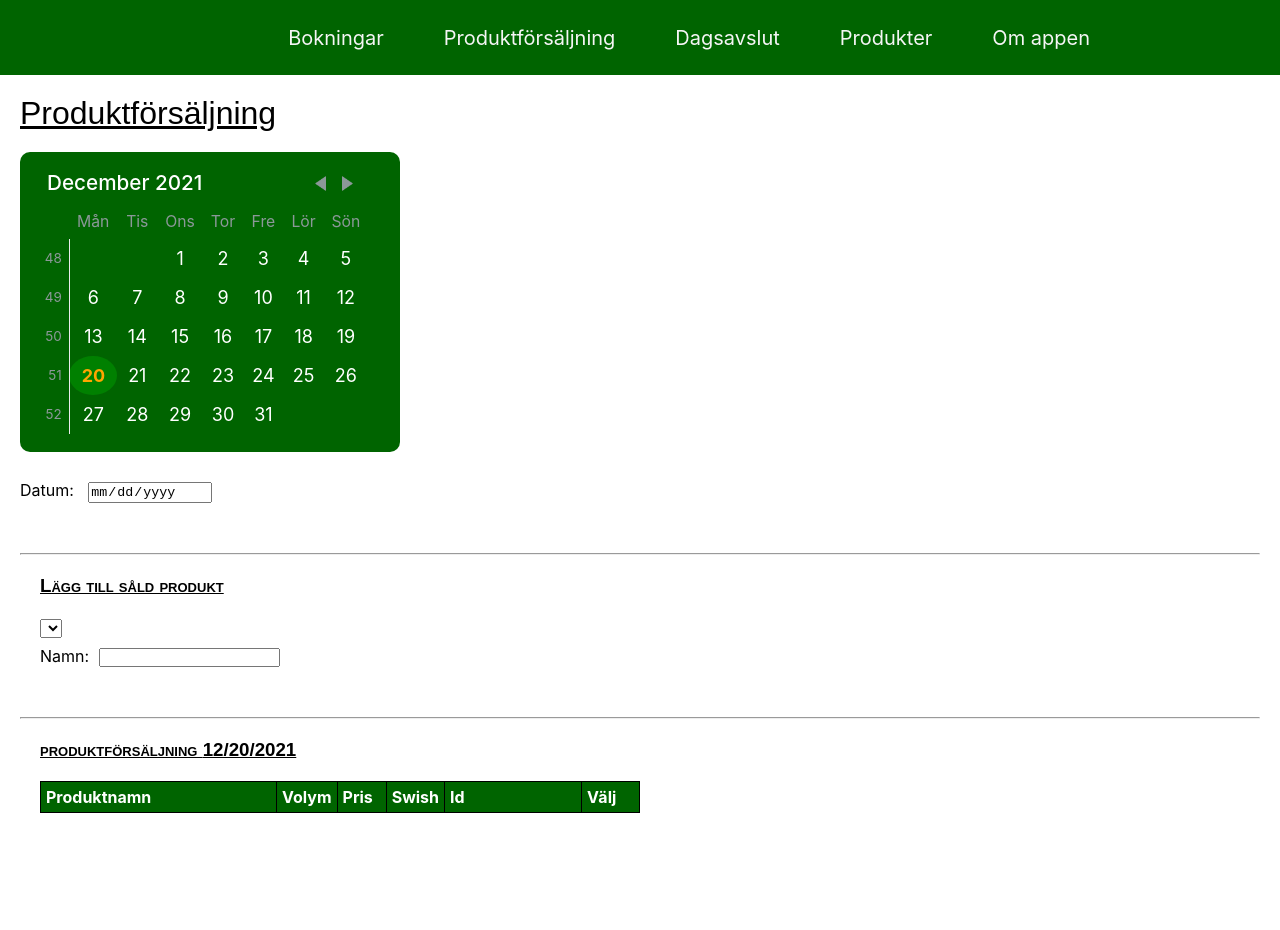
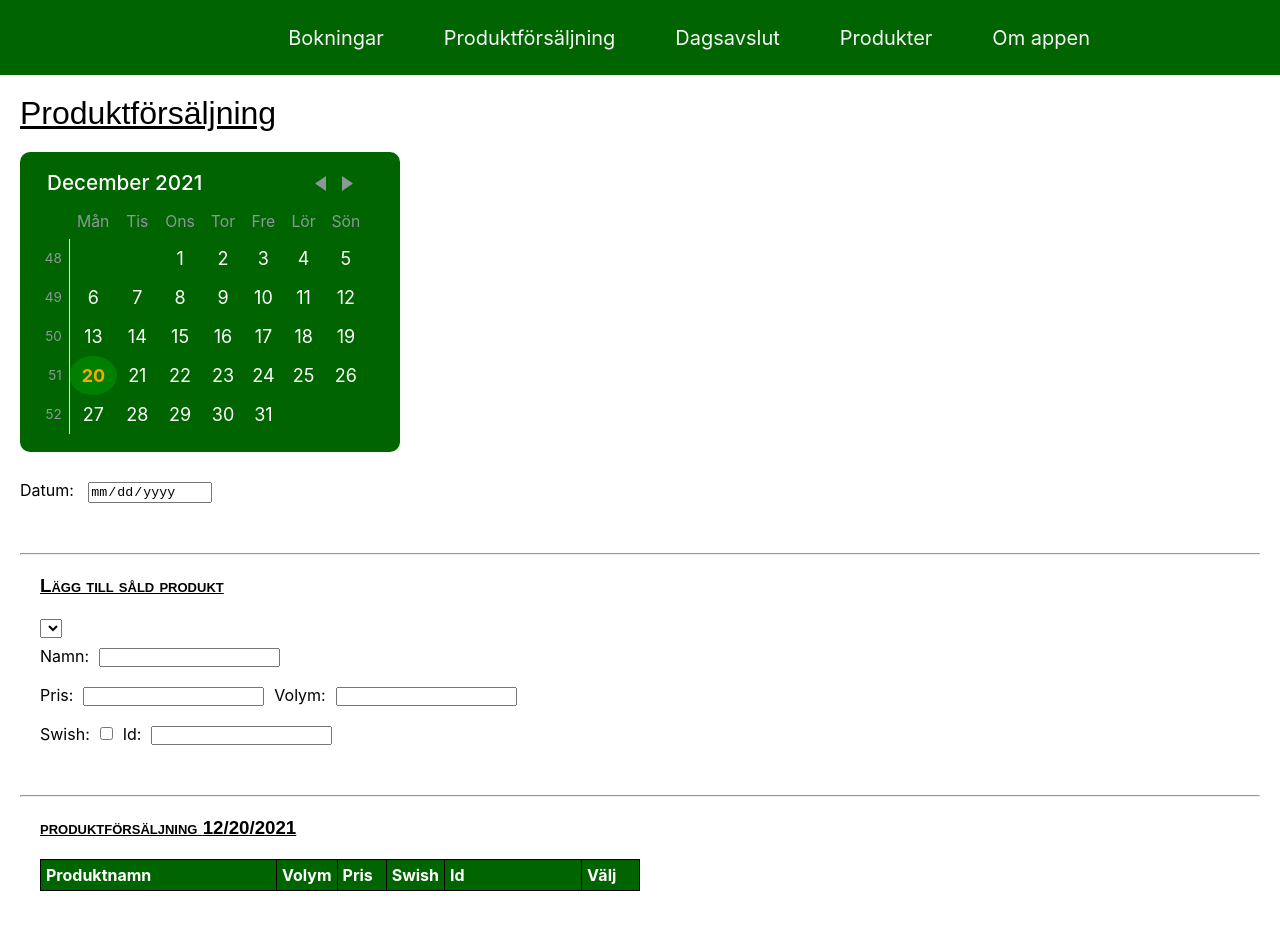
Before and after one commit to jelu000/bokingcomponent, a React (Create React App) app: page /produktforsaljning in a window 1280 px wide. Before the commit the page ends 853 px from the top, so only its background shows below. Built offline with nearby package versions, Linux system fonts and the light colour scheme.

Commit message:
La till inputs!

```diff
--- a/src/components/productsdaysales/ProductDaySales.js
+++ b/src/components/productsdaysales/ProductDaySales.js
@@ -31,7 +31,11 @@ export default class ProductDaySales extends Component {
            product_daysale_array: [],
            selected_product: {},
 
-           textinput_name: ""
+           textinput_name: "",
+           textinput_size: "",
+           textinput_price: "",
+           checkbox_babs: false,
+           textinput_pd_id: ""
 
         }
 
@@ -115,6 +119,22 @@ export default class ProductDaySales extends Component {
         this.setState({ textinput_name: ev.target.value });
         console.log(ev.target.value);
     }
+    onInputSizeText = (ev) => {
+        this.setState({ textinput_name: ev.target.value });
+        console.log(ev.target.value);
+    }
+    onInputPriceText = (ev) => {
+        this.setState({ textinput_name: ev.target.value });
+        console.log(ev.target.value);
+    }
+    onInputPdIdText = (ev) => {
+        this.setState({ textinput_name: ev.target.value });
+        console.log(ev.target.value);
+    }
+    onInputBabsCheck = (ev) => {
+        this.setState({ textinput_name: ev.target.value });
+        console.log(ev.target.value);
+    }
 
     render() {
 
@@ -133,6 +153,13 @@ export default class ProductDaySales extends Component {
                     <SelectProductSails product_array={this.state.product_array} onProductSelectChange={this.onProductSelectChange} />
 
                     Namn:<input type="text" id="textinput_name" value={this.state.textinput_name} onChange={this.onInputNameText} />
+                    <br />
+                    Pris:<input type="text" id="textinput_price" value={this.state.textinput_price} onChange={this.onInputPriceText} />
+
+                    Volym:<input type="text" id="textinput_size" value={this.state.textinput_size} onChange={this.onInputSizeText} />
+                    <br />
+                    Swish:<input type="checkbox" value={this.state.checkbox_babs} onChange={this.onInputBabsCheck} />
+                    Id:<input type="text" id="textinput_id" value={this.state.textinput_pd_id} onChange={this.onInputBabsCheck} />
 
 
                 </div>
```
